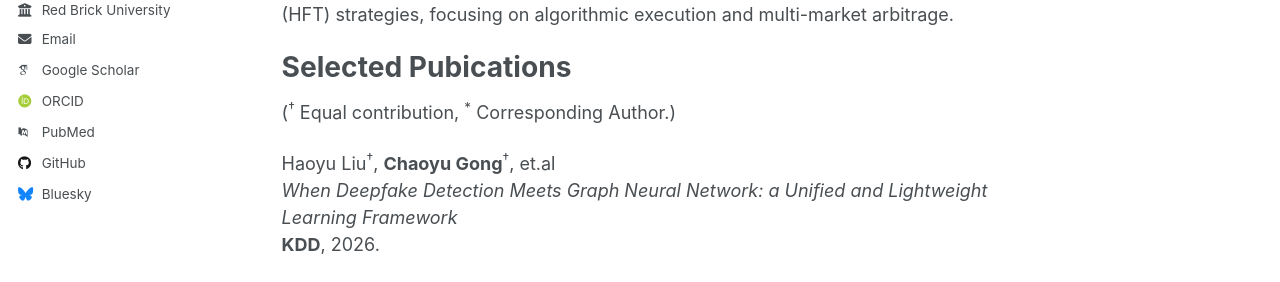
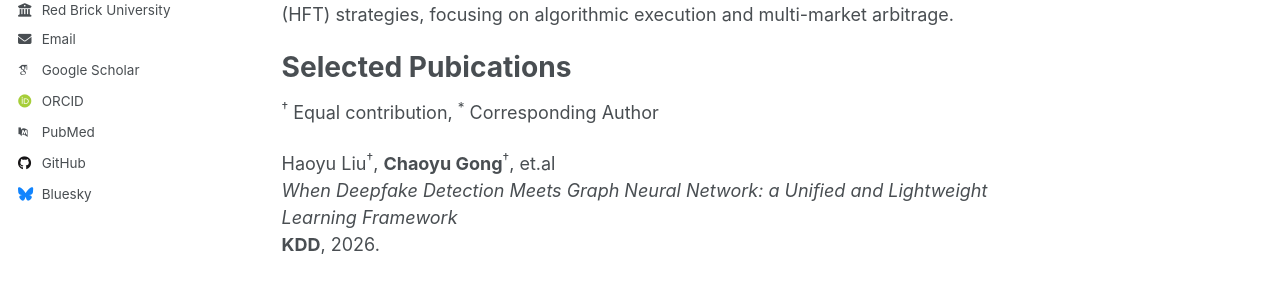
Before and after one commit to doushijihui/Chovy-Gong, a Jekyll site: the page built from _pages/about.md, in a window 1280 px wide and 900 px high. Shown: the part 403-685 px from the top of the window. Built offline with Jekyll 4.4.1, drawn with Linux system fonts in a browser that asks for light colours; some web fonts are replaced; a script that is not in the unit is left out.

```diff
--- a/_pages/about.md
+++ b/_pages/about.md
@@ -15,7 +15,7 @@ In addition to academic research, I also design and implement high-frequency tra
 
 Selected Pubications
 ======
-(<sup>†</sup> Equal contribution, <sup>*</sup> Corresponding Author.)
+<sup>†</sup> Equal contribution, <sup>*</sup> Corresponding Author
 
 Haoyu Liu<sup>†</sup>, **Chaoyu Gong**<sup>†</sup>, et.al
 *When Deepfake Detection Meets Graph Neural Network: a Unified and Lightweight Learning Framework*
```
